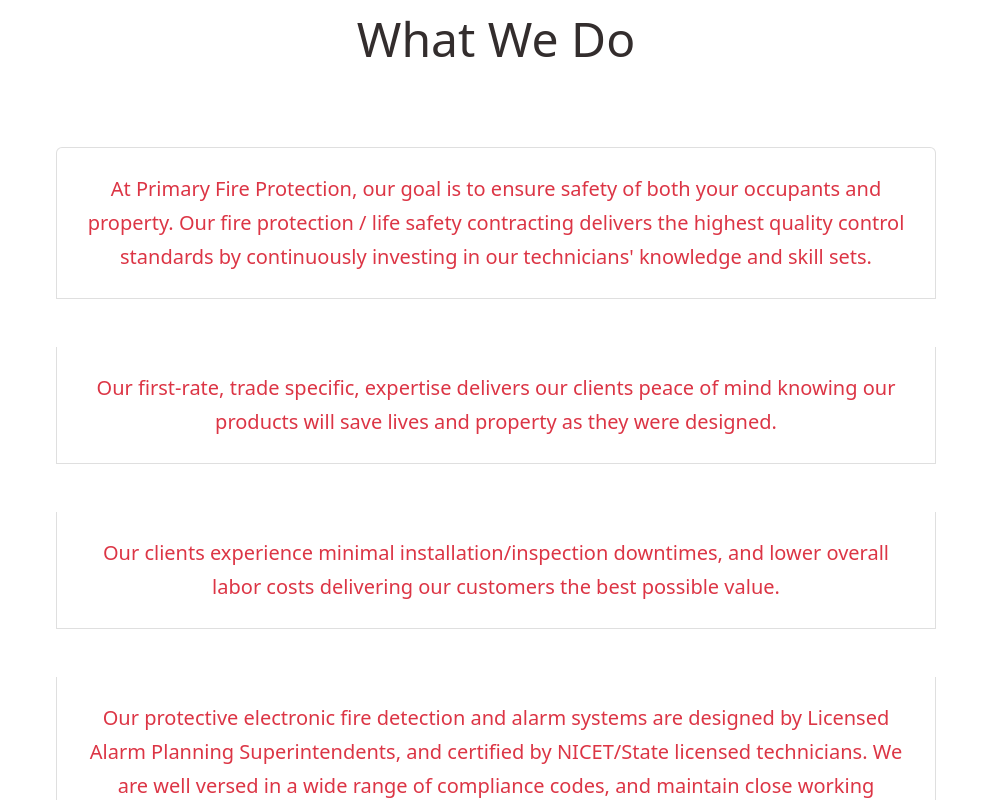
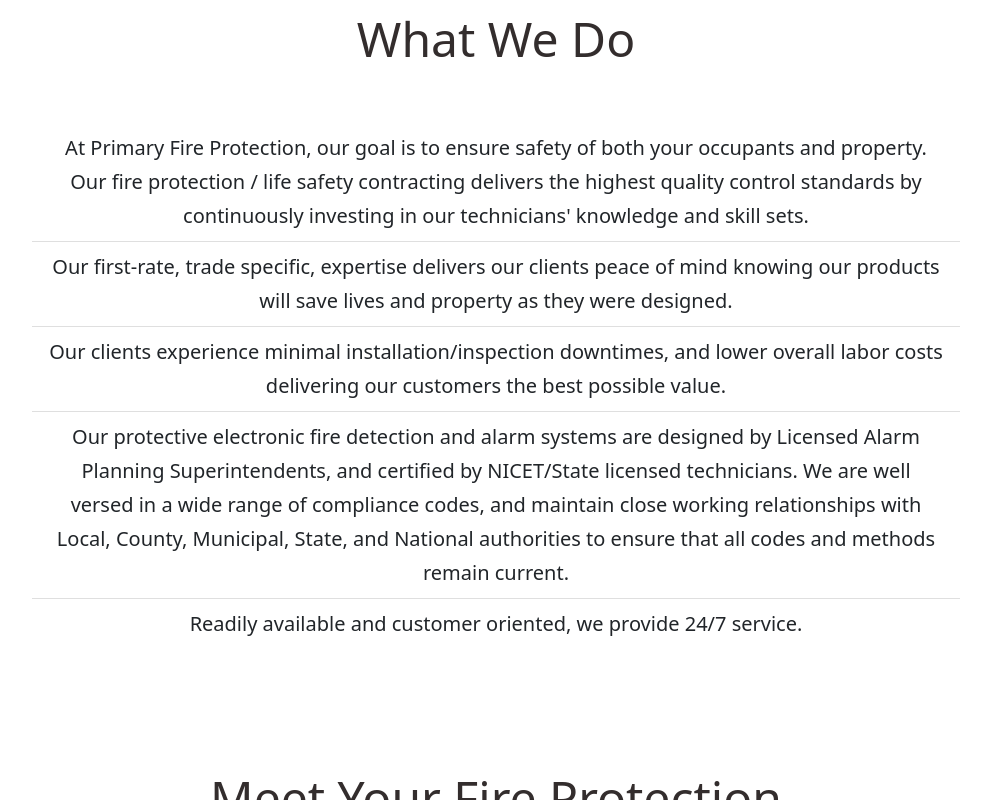
Before and after one commit to Joshsands/pfpalpha, a React (Create React App) app: page / in a window 1280 px wide. Shown: the part 960-1760 px from the top of the page, without its empty margins (144-1135 px from the left). Built offline with nearby package versions, Linux system fonts and the light colour scheme; no server answers; the HTML template or start-up script is replaced by a standard one.

Commit message:
fixed picture sizes

```diff
--- a/src/App.css
+++ b/src/App.css
@@ -1,6 +1,6 @@
  /* sets all margins and boarders to 0 */
  :root {
-  --primary-color: #dc3545;
+  --primary-color: #f8f9fa;
   --secondary-color: #332D2D;
   --tertiary-color: #54B4D3;
 }
@@ -120,7 +120,7 @@
 }
 
 .hero-form {
-    background-color: #dc3545;
+    background-color: #0d6efd;
     padding: 20px;
     color: var(--secondary-color);
     border-style: solid;
@@ -149,7 +149,7 @@
 }
 
 .hero-form button:hover {
-  background-color: var(--tertiary-color);
+  background-color: #d95524;
 }
 
 .hero-form h3 {
--- a/src/pages/Home.js
+++ b/src/pages/Home.js
@@ -114,27 +114,27 @@
         </div>
         <div class="flex-row">
           <p>
-            <ListGroup>
+            <ListGroup className='list-group list-group-flush'>
 
-              <ListGroup.Item className="text-danger m-4 p-4 text-center align-items-center">At Primary Fire Protection, our goal is to ensure safety of both
+              <ListGroup.Item className="text-dark  text-center align-items-center">At Primary Fire Protection, our goal is to ensure safety of both
                 your occupants and property. Our fire protection / life safety
                 contracting delivers the highest quality control standards by
                 continuously investing in our technicians' knowledge and skill sets.
               </ListGroup.Item>
 
-              <ListGroup.Item className="text-danger m-4 p-4">
+              <ListGroup.Item className="text-dark ">
                 Our first-rate, trade specific, expertise delivers our clients peace
                 of mind knowing our products will save lives and property as they
                 were designed.
               </ListGroup.Item>
 
-              <ListGroup.Item className="text-danger m-4 p-4">
+              <ListGroup.Item className="text-dark ">
                 Our clients experience minimal
                 installation/inspection downtimes, and lower overall labor costs
                 delivering our customers the best possible value.
               </ListGroup.Item>
 
-              <ListGroup.Item className="text-danger m-4 p-4">
+              <ListGroup.Item className="text-dark ">
                 Our protective electronic fire detection and alarm systems are designed by Licensed
                 Alarm Planning Superintendents, and certified by NICET/State
                 licensed technicians. We are well versed in a wide range of
@@ -143,7 +143,7 @@
                 that all codes and methods remain current.
               </ListGroup.Item>
 
-              <ListGroup.Item className="text-danger m-4 p-4">
+              <ListGroup.Item className="text-dark ">
                 Readily available and
                 customer oriented, we provide 24/7 service.
               </ListGroup.Item>
@@ -242,7 +242,7 @@
           <div>
             <h3>Primary Fire Protection</h3>
             <p>
-              Any questions project or service specific questions?
+              Any project or service specific questions?
               <br />
               Let us know and we'll be happy to talk to you!
             </p>
--- a/src/pages/Portfolio.js
+++ b/src/pages/Portfolio.js
@@ -4,7 +4,7 @@
 import block27 from "../assets/images/block27.jpg"
 import building3 from "../assets/images/building3.jpg"
 import rio from "../assets/images/rio.png"
-import { Card } from 'react-bootstrap'
+import { Card, CardGroup } from 'react-bootstrap'
 
 // const isSmallScreen = useMediaQuery({ maxWidth: 600 })
 
@@ -56,9 +56,10 @@
       <Grid container spacing={1}>
         {this.state.projects.map((project) => (
           <Grid item xs={12} sm={6} md={6} key={project.id} align="center">
-            <Card className="w-100 h-100">
-              <Card.Img variant="top" src={project.image} alt={'Tesla Giga Factory Texas'} />
-              <CardContent className=''>
+            {/* <CardGroup> */}
+            <Card className="card w-100 h-100 align-center align-items-center">
+              <Card.Img variant="top" src={project.image} style={{ maxHeight:200, maxWidth:500 }} alt={'Fire Alarm Projects'} />
+              <CardContent>
                 <Typography gutterBottom variant="h5" component="h2">
                   {project.name}
                 </Typography>
@@ -72,6 +73,7 @@
                 </Button>
               </CardActions>
             </Card>
+            {/* </CardGroup> */}
           </Grid>
         ))}
       </Grid>
```
